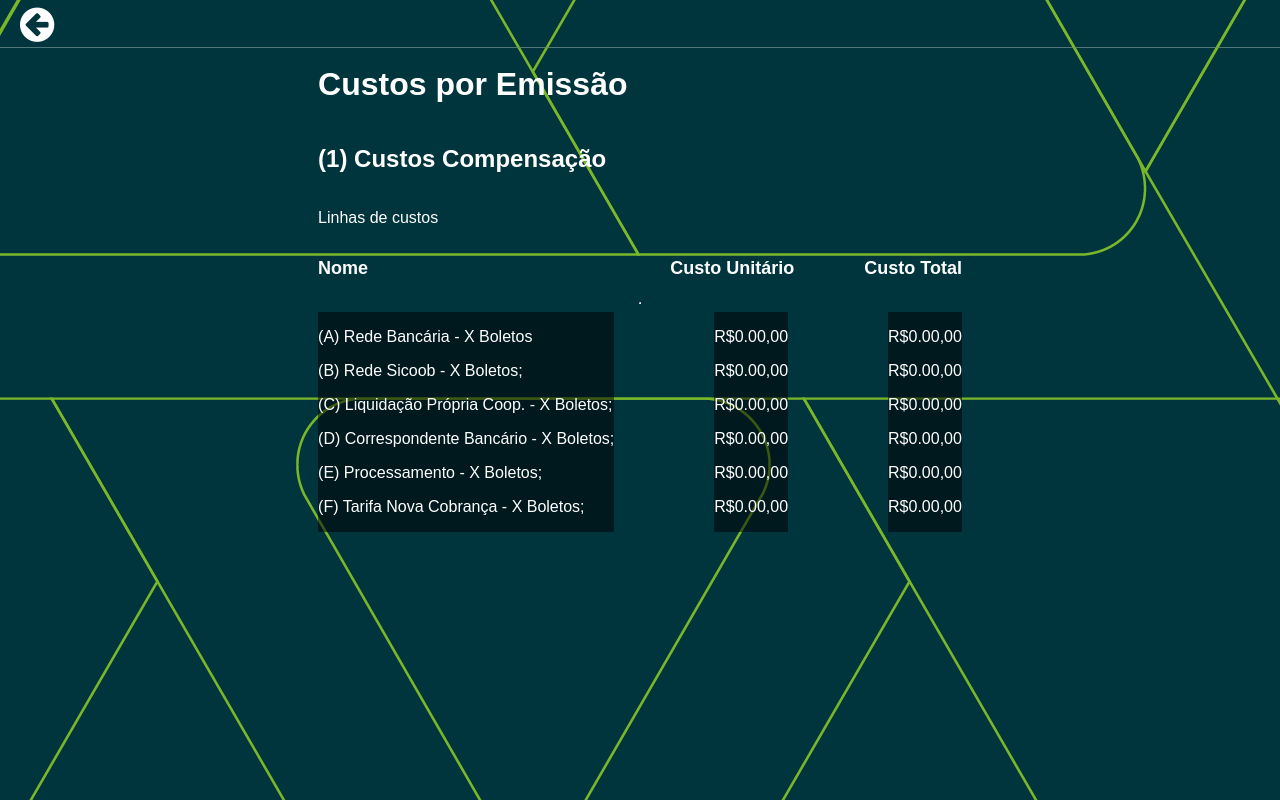
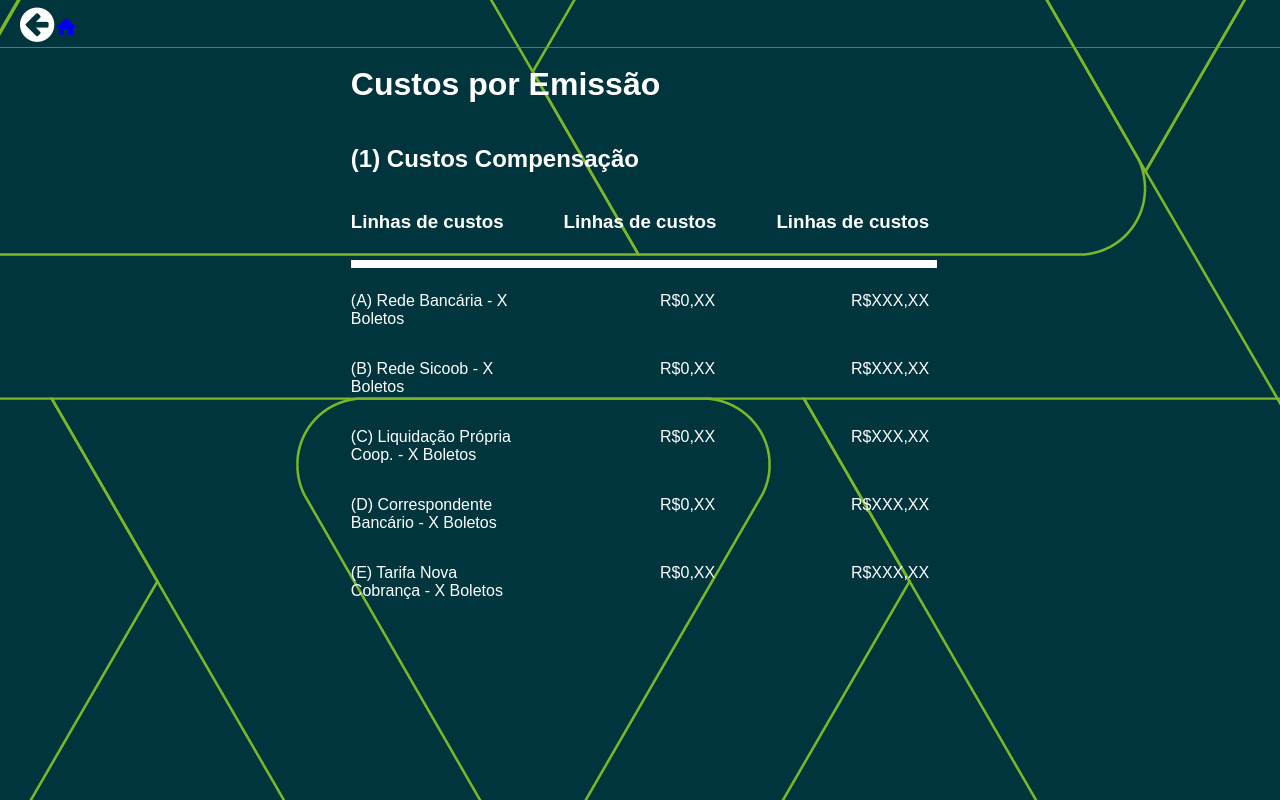
Before and after one commit to hugoFreit4s/simulador-produtos, a React (Create React App) app: page /resultado-boleto in a window 1280 px wide. Built offline with nearby package versions, Linux system fonts and the light colour scheme.

Commit message:
Mudança no layout da tela de resultado de boletos

```diff
--- a/src/pages/ResultadoBoleto.js
+++ b/src/pages/ResultadoBoleto.js
@@ -1,54 +1,52 @@
 import { Link } from 'react-router-dom';
 import './ResultadoBoletos.css';
+import HomeIcon from '@mui/icons-material/Home';
 
 function ResultadoBoleto() {
     return (
         <div className="ResultadoBoletos">
-            <Link to="/boletos">
+            <Link id="navigation" to="/boletos">
                 <i className="fa fa-arrow-circle-left" style={{ fontSize: '40px', cursor: 'pointer', color: 'white', marginLeft: '20px', marginTop: '5px' }}></i>
+            </Link>
+            <Link id="navigation" to="/">
+                <HomeIcon />
             </Link>
             <main>
                 <div className="custos-por-emissao">
                     <h1>Custos por Emissão</h1>
                     <h2>(1) Custos Compensação</h2>
-                    <p>Linhas de custos</p>
                     <div className="cabecalho">
-                        <h2>Nome</h2>
-                        <div id="subcabecalho">
-                            <h2>Custo Unitário</h2>
-                            <h2>Custo Total</h2>
-                        </div>
+                        <h3>Linhas de custos</h3>
+                        <h3>Linhas de custos</h3>
+                        <h3>Linhas de custos</h3>
                     </div>
-                    <hr id="hr-menor" />
-                    <div className="dados">
-                        <div className="nome">
-                            <p>(A) Rede Bancária - X Boletos</p>
-                            <p>(B) Rede Sicoob - X Boletos;</p>
-                            <p>(C) Liquidação Própria Coop. - X Boletos;</p>
-                            <p>(D) Correspondente Bancário - X Boletos;</p>
-                            <p>(E) Processamento - X Boletos;</p>
-                            <p>(F) Tarifa Nova Cobrança - X Boletos;</p>
-                        </div>
-                        <div className="valores-unitarios">
-                            <p>R$0.00,00</p>
-                            <p>R$0.00,00</p>
-                            <p>R$0.00,00</p>
-                            <p>R$0.00,00</p>
-                            <p>R$0.00,00</p>
-                            <p>R$0.00,00</p>
-                        </div>
-                        <div className="valores-totais">
-                            <p>R$0.00,00</p>
-                            <p>R$0.00,00</p>
-                            <p>R$0.00,00</p>
-                            <p>R$0.00,00</p>
-                            <p>R$0.00,00</p>
-                            <p>R$0.00,00</p>
-                        </div>
+                    <hr />
+
+                    <div className="info-custos">
+                        <p className="name">(A) Rede Bancária - X Boletos</p>
+                        <p>R$0,XX</p>
+                        <p>R$XXX,XX</p>
                     </div>
-                </div>
-                <div className="ponto-de-equilibrio">
-
+                    <div className="info-custos">
+                        <p className="name">(B) Rede Sicoob - X Boletos</p>
+                        <p>R$0,XX</p>
+                        <p>R$XXX,XX</p>
+                    </div>
+                    <div className="info-custos">
+                        <p className="name">(C) Liquidação Própria Coop. - X Boletos</p>
+                        <p>R$0,XX</p>
+                        <p>R$XXX,XX</p>
+                    </div>
+                    <div className="info-custos">
+                        <p className="name">(D) Correspondente Bancário - X Boletos</p>
+                        <p>R$0,XX</p>
+                        <p>R$XXX,XX</p>
+                    </div>
+                    <div className="info-custos">
+                        <p className="name">(E) Tarifa Nova Cobrança - X Boletos</p>
+                        <p>R$0,XX</p>
+                        <p>R$XXX,XX</p>
+                    </div>
                 </div>
             </main>
         </div>
--- a/src/pages/ResultadoBoletos.css
+++ b/src/pages/ResultadoBoletos.css
@@ -1,41 +1,35 @@
-body{
+body {
     margin: 0;
 }
-main{
+
+main {
     display: flex;
     align-items: center;
     justify-content: center;
     font-family: 'Quicksand', sans-serif;
     color: white;
 }
-.custos-por-emissao{
+
+.custos-por-emissao {
     display: flex;
     flex-direction: column;
 }
-.dados{
+
+.cabecalho {
     display: flex;
-    gap: 100px;
+    gap: 60px;
 }
-.cabecalho{
+
+.info-custos{
     display: flex;
     justify-content: space-between;
-    font-size: 12px;
-}
-#subcabecalho{
-    display: flex;
-    gap: 70px;
-}
-.nome{
-    background-color: rgba(0, 0, 0, 0.521);
-    width: fit-content;
 }
 
-.valores-unitarios{
-    background-color: rgba(0, 0, 0, 0.521);
-    width: fit-content;
+.name{
+    max-width: 30%;
 }
 
-.valores-totais{
-    background-color: rgba(0, 0, 0, 0.521);
-    width: fit-content;
+hr{
+    width: 100%;
+    border: 4px solid white;
 }
```
